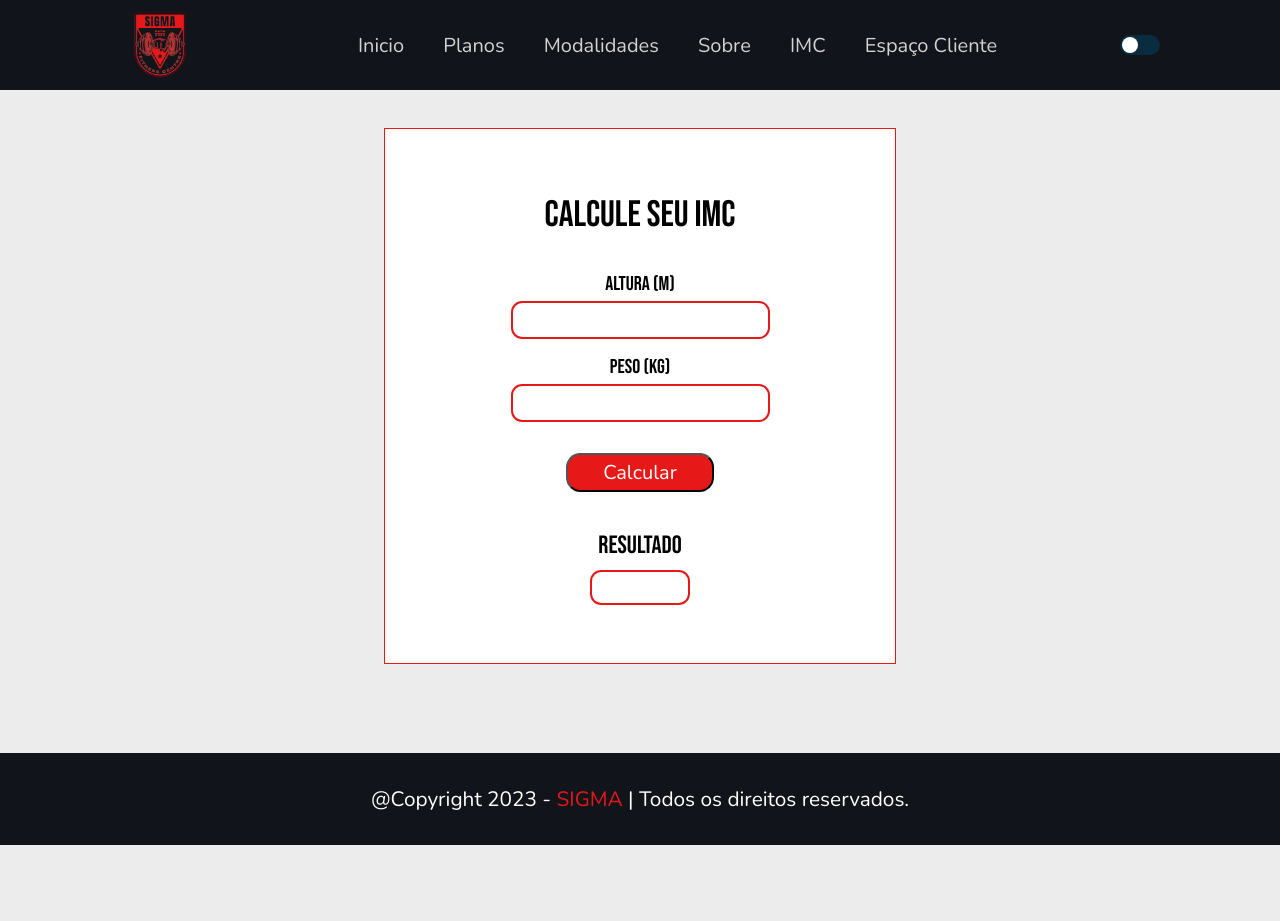
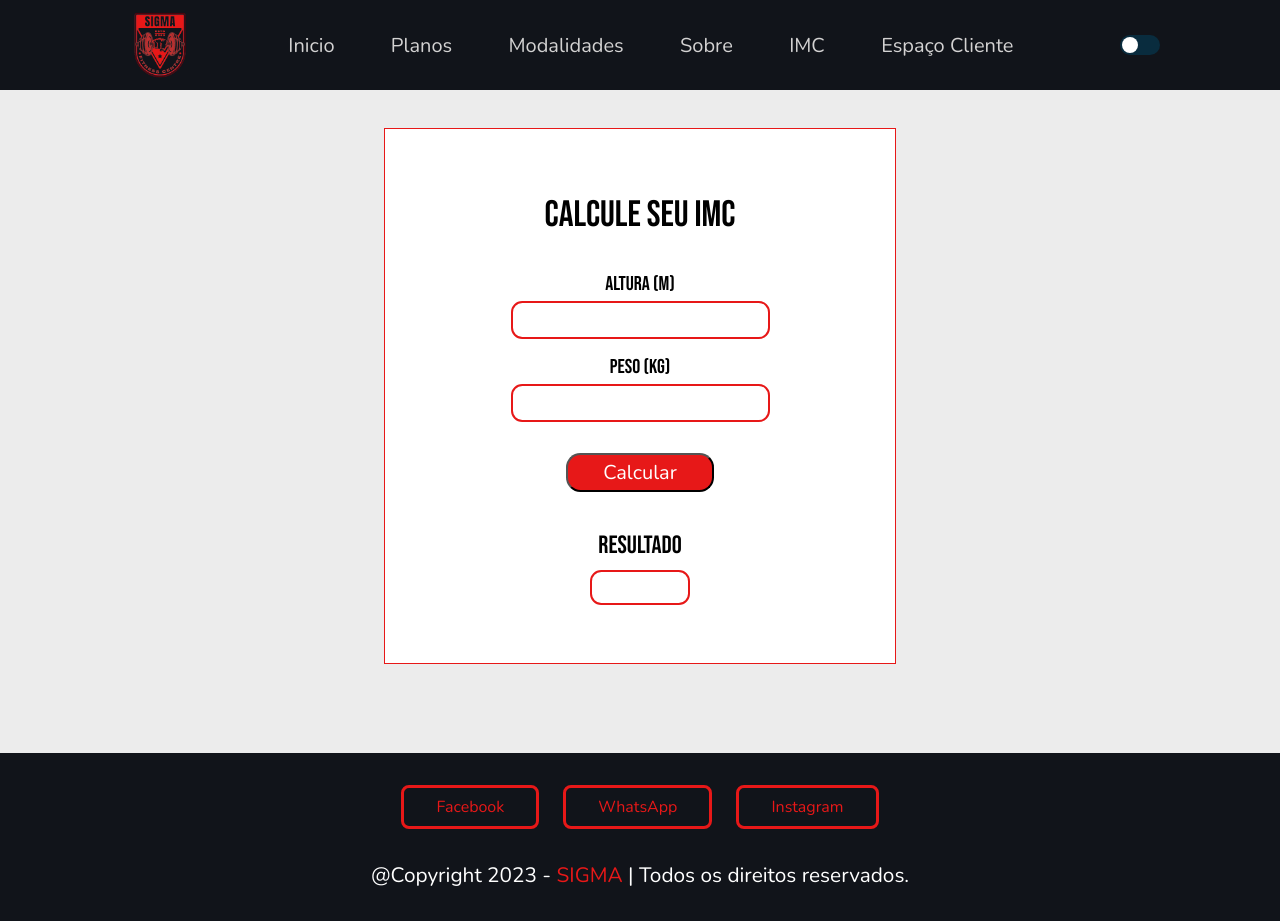
Before and after one commit to AndreIzidio/final-academia, a plain HTML site: page imc.html in a window 1280 px wide. Before the commit the page ends 845 px from the top, so only its background shows below. Drawn offline with nearby package versions, Linux system fonts and the light colour scheme.

Commit message:
redes sociais no footer e ajuste no header

```diff
--- a/imc.css
+++ b/imc.css
@@ -63,12 +63,13 @@ body{
 }
 .cabecalho-links {
     font-size: 20px;
-    margin-left: 35px;
+    padding-right: 2.2rem;
+    margin-left: 17px;
     transition: .2s;
     color: rgb(211, 210, 210);
 }
 
-.cabecalho-links a:hover {
+.cabecalho-links:hover {
     color: #E71818;
 }
 
@@ -231,7 +232,47 @@ footer {
     color: #E71818;
 }
 
+.btn {
+    display: inline-block;
+    padding: .5rem 2rem;
+    border: .2rem solid var(--cor-destaque);
+    color: var(--cor-destaque);
+    cursor: pointer;
+    font-size: 1rem;
+    border-radius: .5rem;
+    position: relative;
+    overflow: hidden;
+    z-index: 0;
+    margin-top: 2rem;
+}
 
+.btn::before {
+    content: '';
+    position: absolute;
+    top: 0;
+    right: 0;
+    width: 0%;
+    height: 100%;
+    background: var(--cor-destaque);
+    transition: .3s linear;
+    z-index: -1;
+}
+
+.btn:hover::before {
+    width: 100%;
+    left: 0;
+}
+
+.btn:hover {
+    color: var(--cor-branca);
+}
+
+.share {
+    display: flex;
+    gap: 1.5rem;
+    justify-content: center;
+    flex-wrap: wrap;
+}
 
 
 
--- a/imc.html
+++ b/imc.html
@@ -49,9 +49,15 @@
     </main>
 
 
-   <footer>
+    <footer>
+        <div class="share">
+            <a href="#" class="btn">Facebook</a>
+            <a href="#" class="btn">WhatsApp</a>
+            <a href="#" class="btn">Instagram</a>
+        </div>
         <h1 class="copyright"> @Copyright 2023 -<span> SIGMA </span> | Todos os direitos reservados. </h1>
     </footer>
+
 
 
     <script src="script.js"></script>
--- a/login.css
+++ b/login.css
@@ -127,7 +127,7 @@ input[type="checkbox"]:checked ~ .check:after{
     color: rgb(211, 210, 210);
 }
 
-.cabecalho-links a:hover {
+.cabecalho-links:hover {
     color: var(--cor-destaque);
 }
 
@@ -227,7 +227,47 @@ footer {
 .copyright span {
     color: var(--cor-destaque);
 }
+.btn {
+    display: inline-block;
+    padding: .5rem 2rem;
+    border: .2rem solid var(--cor-destaque);
+    color: var(--cor-destaque);
+    cursor: pointer;
+    font-size: 1rem;
+    border-radius: .5rem;
+    position: relative;
+    overflow: hidden;
+    z-index: 0;
+    margin-top: 2rem;
+}
 
+.btn::before {
+    content: '';
+    position: absolute;
+    top: 0;
+    right: 0;
+    width: 0%;
+    height: 100%;
+    background: var(--cor-destaque);
+    transition: .3s linear;
+    z-index: -1;
+}
+
+.btn:hover::before {
+    width: 100%;
+    left: 0;
+}
+
+.btn:hover {
+    color: var(--cor-branca);
+}
+
+.share {
+    display: flex;
+    gap: 1.5rem;
+    justify-content: center;
+    flex-wrap: wrap;
+}
 
 
 
--- a/modalidades.css
+++ b/modalidades.css
@@ -47,12 +47,13 @@ header{
 
 .cabecalho-links {
     font-size: 20px;
-    margin-left: 35px;
+    padding-right: 2.2rem;
+    margin-left: 17px;
     transition: .2s;
     color: rgb(211, 210, 210);
 }
 
-.cabecalho-links a:hover {
+.cabecalho-links:hover {
     color: #E71818;
 }
 
@@ -167,6 +168,49 @@ section h1{
 .copyright span {
     color: #E71818;
 }
+.btn {
+    display: inline-block;
+    padding: .5rem 2rem;
+    border: .2rem solid var(--cor-destaque);
+    color: var(--cor-destaque);
+    cursor: pointer;
+    font-size: 1rem;
+    border-radius: .5rem;
+    position: relative;
+    overflow: hidden;
+    z-index: 0;
+    margin-top: 2rem;
+}
+
+.btn::before {
+    content: '';
+    position: absolute;
+    top: 0;
+    right: 0;
+    width: 0%;
+    height: 100%;
+    background: var(--cor-destaque);
+    transition: .3s linear;
+    z-index: -1;
+}
+
+.btn:hover::before {
+    width: 100%;
+    left: 0;
+}
+
+.btn:hover {
+    color: var(--cor-branca);
+}
+
+.share {
+    display: flex;
+    gap: 1.5rem;
+    justify-content: center;
+    flex-wrap: wrap;
+}
+
+
 
 
 @media (max-width: 1015px){
--- a/planos.css
+++ b/planos.css
@@ -64,12 +64,13 @@ header{
 
 .cabecalho-links {
     font-size: 20px;
-    margin-left: 35px;
+    padding-right: 2.2rem;
+    margin-left: 17px;
     transition: .2s;
     color: rgb(211, 210, 210);
 }
 
-.cabecalho-links a:hover {
+.cabecalho-links:hover {
     color: #E71818;
 }
 
@@ -310,7 +311,47 @@ footer {
 
 /* Fim Rodape  */
 
+.btn {
+    display: inline-block;
+    padding: .5rem 2rem;
+    border: .2rem solid var(--cor-destaque);
+    color: var(--cor-destaque);
+    cursor: pointer;
+    font-size: 1rem;
+    border-radius: .5rem;
+    position: relative;
+    overflow: hidden;
+    z-index: 0;
+    margin-top: 2rem;
+}
 
+.btn::before {
+    content: '';
+    position: absolute;
+    top: 0;
+    right: 0;
+    width: 0%;
+    height: 100%;
+    background: var(--cor-destaque);
+    transition: .3s linear;
+    z-index: -1;
+}
+
+.btn:hover::before {
+    width: 100%;
+    left: 0;
+}
+
+.btn:hover {
+    color: var(--cor-branca);
+}
+
+.share {
+    display: flex;
+    gap: 1.5rem;
+    justify-content: center;
+    flex-wrap: wrap;
+}
 
 
 @media (max-width: 1350px){
--- a/sobre.css
+++ b/sobre.css
@@ -57,12 +57,13 @@ header{
 
 .cabecalho-links {
     font-size: 20px;
-    margin-left: 35px;
+    padding-right: 2.2rem;
+    margin-left: 17px;
     transition: .2s;
     color: rgb(211, 210, 210);
 }
 
-.cabecalho-links a:hover {
+.cabecalho-links:hover {
     color: #E71818;
 }
 
@@ -295,7 +296,47 @@ footer {
 .copyright span {
     color: #E71818;
 }
+.btn {
+    display: inline-block;
+    padding: .5rem 2rem;
+    border: .2rem solid var(--cor-destaque);
+    color: var(--cor-destaque);
+    cursor: pointer;
+    font-size: 1rem;
+    border-radius: .5rem;
+    position: relative;
+    overflow: hidden;
+    z-index: 0;
+    margin-top: 2rem;
+}
 
+.btn::before {
+    content: '';
+    position: absolute;
+    top: 0;
+    right: 0;
+    width: 0%;
+    height: 100%;
+    background: var(--cor-destaque);
+    transition: .3s linear;
+    z-index: -1;
+}
+
+.btn:hover::before {
+    width: 100%;
+    left: 0;
+}
+
+.btn:hover {
+    color: var(--cor-branca);
+}
+
+.share {
+    display: flex;
+    gap: 1.5rem;
+    justify-content: center;
+    flex-wrap: wrap;
+}
 /* Fim Rodape  */
 
 .titulo-loc{
--- a/style.css
+++ b/style.css
@@ -57,12 +57,13 @@ header{
 
 .cabecalho-links {
     font-size: 20px;
-    margin-left: 35px;
+    padding-right: 2.2rem;
+    margin-left: 17px;
     transition: .2s;
     color: rgb(211, 210, 210);
 }
 
-.cabecalho-links a:hover {
+.cabecalho-links:hover {
     color: #E71818;
 }
 
@@ -499,6 +500,48 @@ footer {
     color: #E71818;
 }
 
+
+.btn {
+    display: inline-block;
+    padding: .5rem 2rem;
+    border: .2rem solid var(--cor-destaque);
+    color: var(--cor-destaque);
+    cursor: pointer;
+    font-size: 1rem;
+    border-radius: .5rem;
+    position: relative;
+    overflow: hidden;
+    z-index: 0;
+    margin-top: 2rem;
+}
+
+.btn::before {
+    content: '';
+    position: absolute;
+    top: 0;
+    right: 0;
+    width: 0%;
+    height: 100%;
+    background: var(--cor-destaque);
+    transition: .3s linear;
+    z-index: -1;
+}
+
+.btn:hover::before {
+    width: 100%;
+    left: 0;
+}
+
+.btn:hover {
+    color: var(--cor-branca);
+}
+
+.share {
+    display: flex;
+    gap: 1.5rem;
+    justify-content: center;
+    flex-wrap: wrap;
+}
 /* Fim Rodape  */
 
 
```
Also changed, not shown: index.html (+7 -2 lines), login.html (+6 -0 lines), modalidades.html (+6 -0 lines), planos.html (+7 -1 lines), script.js (+0 -8 lines), sobre.html (+5 -0 lines).
